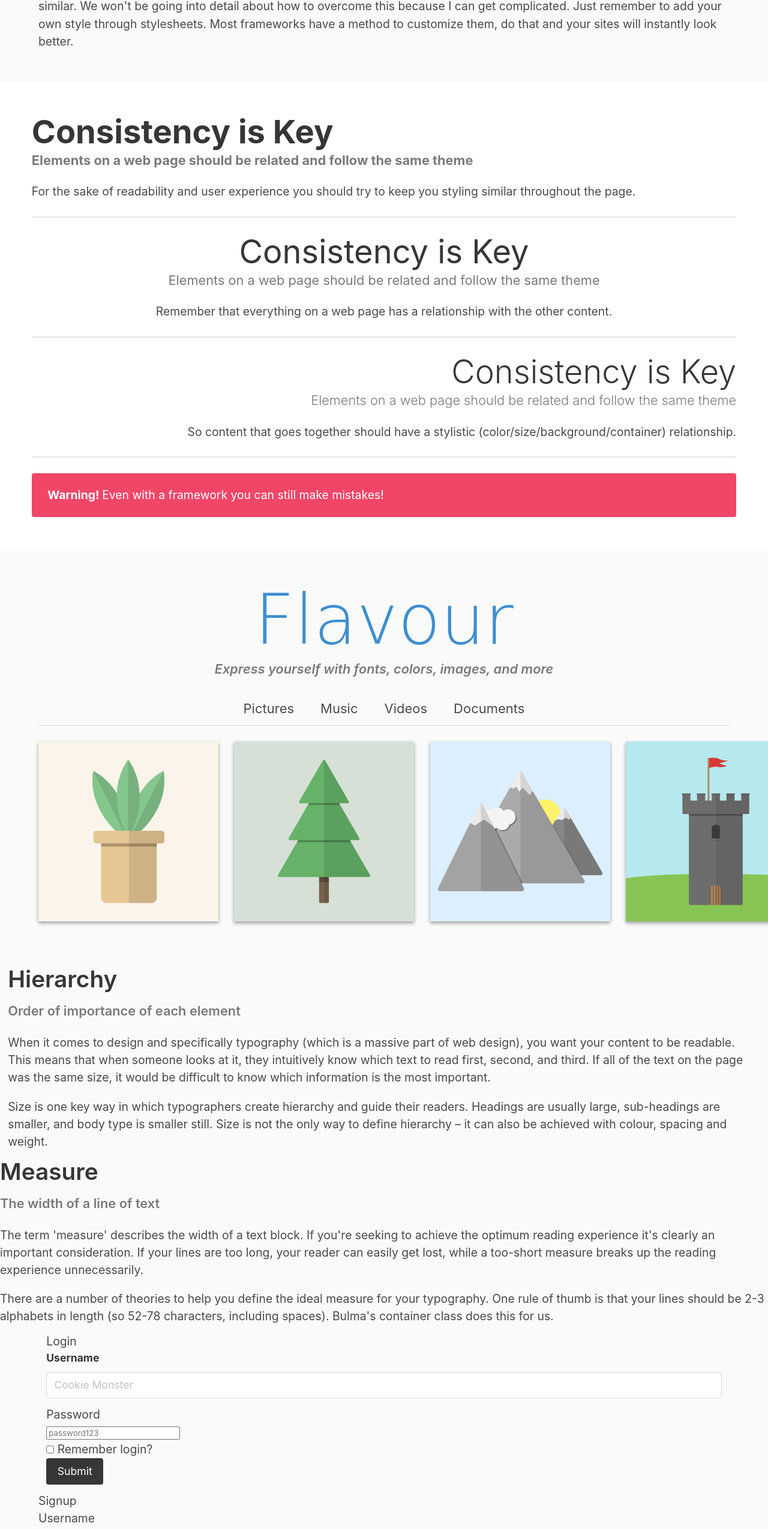
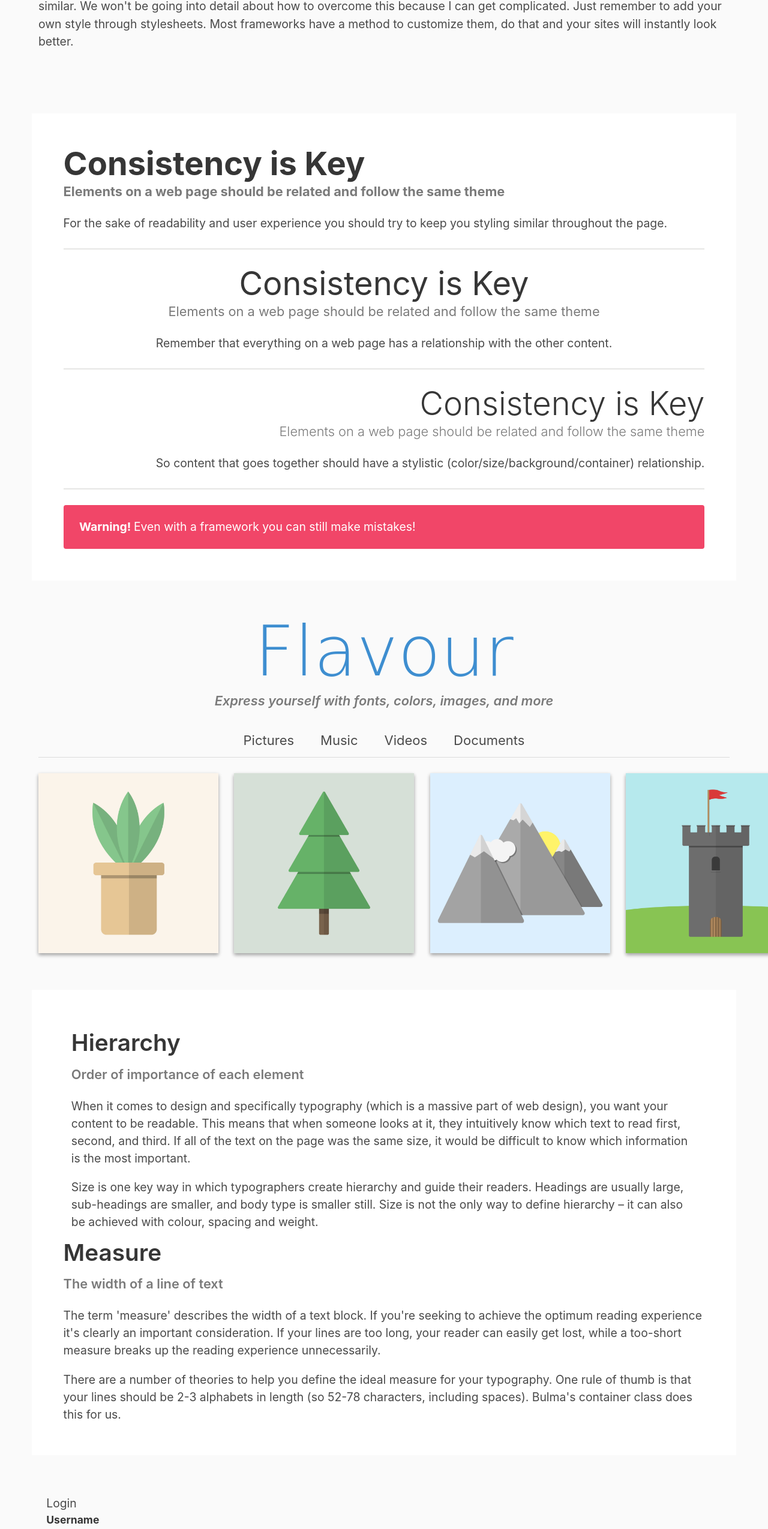
Before and after one commit to jdmar3-comp426/a02-shankulah60, a website: page index.html in a window 1280 px wide. Shown: the part 1379-3928 px from the top of the page at 60% size. Drawn offline with nearby package versions, Linux system fonts and the light colour scheme; a web font is replaced by a local one.

Commit message:
Updated backgrounds

```diff
--- a/index.html
+++ b/index.html
@@ -54,8 +54,8 @@
         </div>
     </div>
 </section>
-<section class="section has-background-white">
-    <div class="">
+<section class="section">
+    <div class="section has-background-white">
         <div class="content">
             <h1 class="title has-text-weight-bold">Consistency is Key</h1>
             <h5 class="subtitle has-text-grey has-text-weight-bold">Elements on a web page should be related and follow the same theme</h5>
@@ -85,7 +85,7 @@
         </div>
     </div>
 </section>
-<section class="section">
+<section class="">
     <div class="container">
         <div class="content has-text-centered">
             <h1 class="title has-text-info is-family-secondary">Flavour</h1>
@@ -115,8 +115,8 @@
         </div>
     </div>
 </section>
-<section class="">
-    <div class="">
+<section class="section">
+    <div class="section has-background-white">
         <div class="content">
             <div class="">
                 <div class="column">
```
